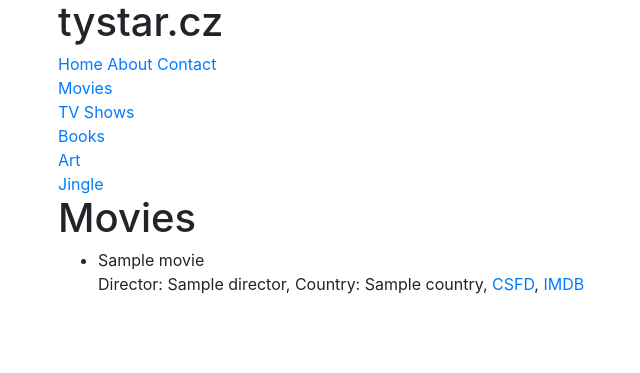
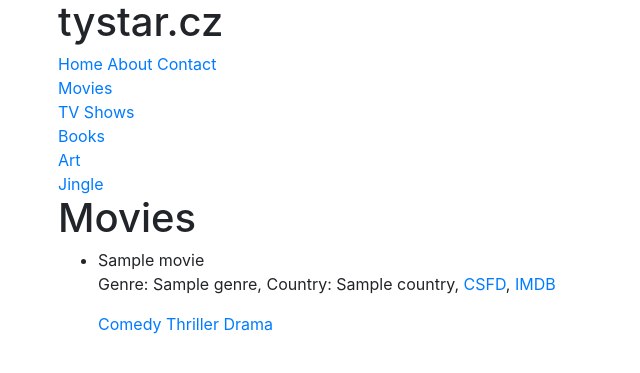
Before and after one commit to tystar86/tystar_cz_old, a Python web app: template movies/templates/movies_list.html in a window 1280 px wide. Shown: the top 373 px of the page, without its empty margins (27-667 px from the left). Run offline with Jinja, Linux system fonts and the light colour scheme; the template is opened without the code that fills it: most values are stand-ins (such as "Sample title", 1, 10 or a date in 2020); some libraries are stand-ins or nearby versions.

Commit message:
movie detail

```diff
--- a/main/urls.py
+++ b/main/urls.py
@@ -17,7 +17,7 @@ from django.conf.urls import url
 from django.contrib import admin
 from django.views.generic import TemplateView
 
-from movies.views import movies_listview
+from movies.views import SearchGenreListView, MovieDetailView
 
 urlpatterns = [
     url(r'^admin/', admin.site.urls),
@@ -25,5 +25,7 @@ urlpatterns = [
     url(r'^about/$', TemplateView.as_view(template_name="about.html")),
     url(r'^contact/$', TemplateView.as_view(template_name="contact.html")),
 
-    url(r'^movies/$', movies_listview),
+    url(r'^movies/$', SearchGenreListView.as_view()),
+    url(r'^movies/(?P<pk>\w+)$', MovieDetailView.as_view()),
+    url(r'^movies/genre/(?P<slug>\w+)/$', SearchGenreListView.as_view()),
 ]
--- a/movies/models.py
+++ b/movies/models.py
@@ -12,6 +12,7 @@ class Movies(models.Model):
     imdb            = models.URLField(max_length=100, blank=False)
     added           = models.DateTimeField(auto_now_add=True)
     updated         = models.DateTimeField(auto_now=True)
+    #slug            = models.SlugField()
 
     class Meta:
         verbose_name_plural = "movies"
--- a/movies/templates/movies_list.html
+++ b/movies/templates/movies_list.html
@@ -7,8 +7,13 @@
 <ul>
 {% for movie in movies_list %}
     <li>{{ movie }}</li>
-    Director: {{ movie.director }}, Country: {{ movie.country }}, <a href="{{ movie.csfd }}">CSFD</a>, <a href="{{ movie.imdb }}">IMDB</a>
+    Genre: {{ movie.genre }}, Country: {{ movie.country }}, <a href="{{ movie.csfd }}">CSFD</a>, <a href="{{ movie.imdb }}">IMDB</a>
 {% endfor %}
+</ul>
+<ul>
+    <a href="/movies/genre/comedy/">Comedy</a>
+    <a href="/movies/genre/thriller/">Thriller</a>
+    <a href="/movies/genre/drama/">Drama</a>
 </ul>
 
 {% endblock %}
```
Also changed, not shown: movies/templates/movie_detail.html (added, +9 -0 lines), movies/views.py (+14 -4 lines).
